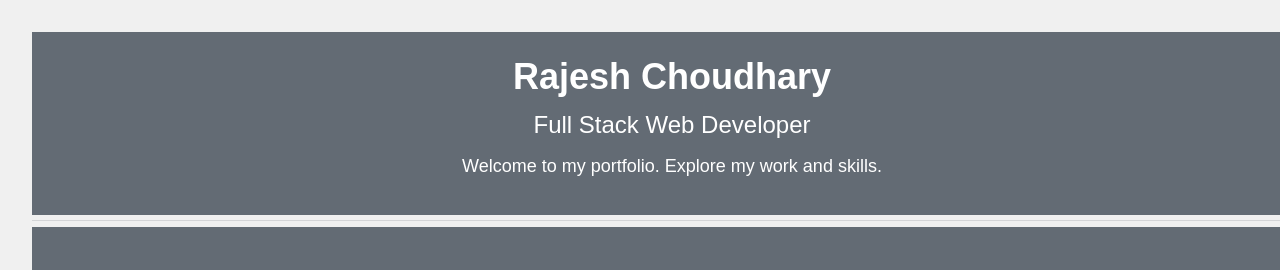
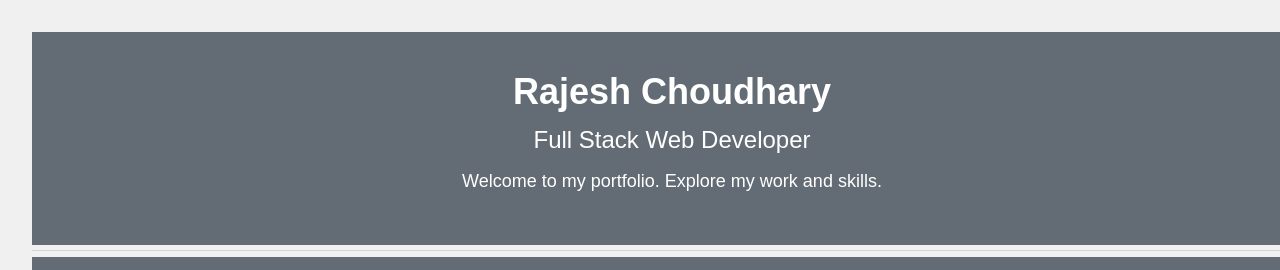
Before and after one commit to coding-At-GitHub/portfolio-web-typescript, a React (Vite) app: page / in a window 1280 px wide. Shown: the top 270 px of the page. Built offline with nearby package versions, Linux system fonts and the light colour scheme.

Commit message:
Update HeaderSect.jsx

```diff
--- a/src/Components/sections/HeaderSect.jsx
+++ b/src/Components/sections/HeaderSect.jsx
@@ -1,10 +1,10 @@
 import React from 'react'
-import './../CombinedCss.css';
+import './../../Components/combinedCss.css'
 function HeaderSect() {
   return (
     <div>
        <header className="header" >
-          <div className="header-content">
+          <div className="header">
             <h1 className="header-title">Rajesh Choudhary</h1>
             <p className="header-subtitle">Full Stack Web Developer</p>
             <p className="header-description">Welcome to my portfolio. Explore my work and skills.</p>
```
